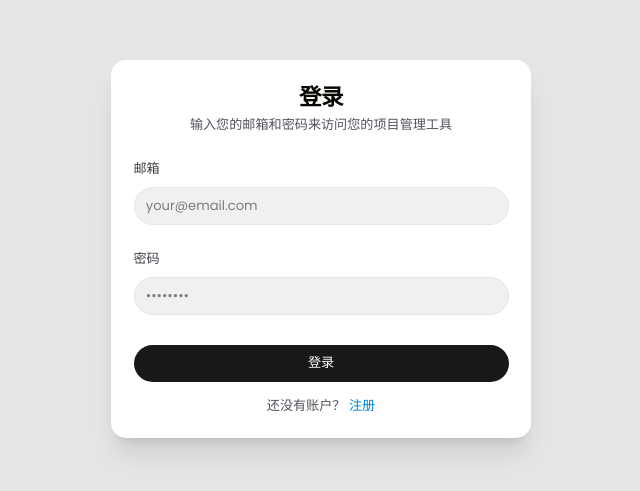
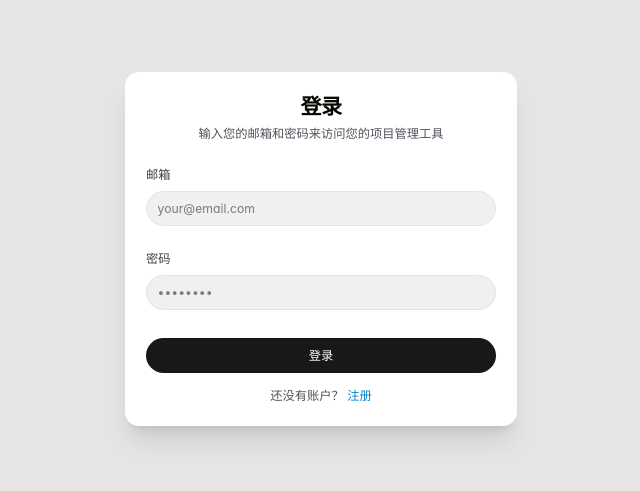
Before and after one commit to boohowaer/sales-project-manager, a Next.js app: page /login in a window 1280 px wide. Shown: the part 151-642 px from the top of the page, without its empty margins (319-959 px from the left). Built offline with nearby package versions, Linux system fonts and the light colour scheme; no server answers.

Commit message:
fix: 内联 script 在 hydration 前应用字体，消除刷新晃动；默认值对齐数据库 14px

```diff
--- a/app/layout.tsx
+++ b/app/layout.tsx
@@ -23,6 +23,10 @@ export default function RootLayout({
 }>) {
   return (
     <html lang="zh-CN" className="h-full antialiased" suppressHydrationWarning>
+      <head>
+        {/* 在 hydration 前从 localStorage 读取字体设置，避免刷新时晃动 */}
+        <script dangerouslySetInnerHTML={{ __html: `(function(){try{var s=localStorage.getItem('fontSettings');if(s){var f=JSON.parse(s);if(f.fontFamily)document.documentElement.style.fontFamily=f.fontFamily;if(f.fontSize)document.documentElement.style.fontSize=f.fontSize+'px';}}catch(e){}})()`}} />
+      </head>
       <body className={`${poppins.variable} min-h-full flex flex-col`}>
         <FontProvider>
           {children}
--- a/components/providers/FontProvider.tsx
+++ b/components/providers/FontProvider.tsx
@@ -9,8 +9,8 @@ interface FontContextType {
 }
 
 const FontContext = createContext<FontContextType>({
-  fontFamily: 'Poppins, Inter',
-  fontSize: 15
+  fontFamily: 'Inter',
+  fontSize: 14
 })
 
 function getLocalFontSettings(): { fontFamily: string; fontSize: number } {
@@ -19,12 +19,12 @@ function getLocalFontSettings(): { fontFamily: string; fontSize: number } {
     if (raw) {
       const f = JSON.parse(raw)
       return {
-        fontFamily: f.fontFamily || 'Poppins, Inter',
-        fontSize: f.fontSize || 15,
+        fontFamily: f.fontFamily || 'Inter',
+        fontSize: f.fontSize || 14,
       }
     }
   } catch {}
-  return { fontFamily: 'Poppins, Inter', fontSize: 15 }
+  return { fontFamily: 'Inter', fontSize: 14 }
 }
 
 function applyFontSettings(font: string, size: number) {
@@ -33,8 +33,8 @@ function applyFontSettings(font: string, size: number) {
 }
 
 export function FontProvider({ children }: { children: React.ReactNode }) {
-  const [fontFamily, setFontFamily] = useState('Poppins, Inter')
-  const [fontSize, setFontSize] = useState(15)
+  const [fontFamily, setFontFamily] = useState('Inter')
+  const [fontSize, setFontSize] = useState(14)
 
   useEffect(() => {
     // 立即从 localStorage 应用，避免闪烁
@@ -46,8 +46,8 @@ export function FontProvider({ children }: { children: React.ReactNode }) {
     // 再从数据库同步最新值
     getUserSettings().then(settings => {
       if (!settings) return
-      const font = settings.font_family || 'Poppins, Inter'
-      const size = settings.font_size || 15
+      const font = settings.font_family || 'Inter'
+      const size = settings.font_size || 14
       setFontFamily(font)
       setFontSize(size)
       applyFontSettings(font, size)
```
